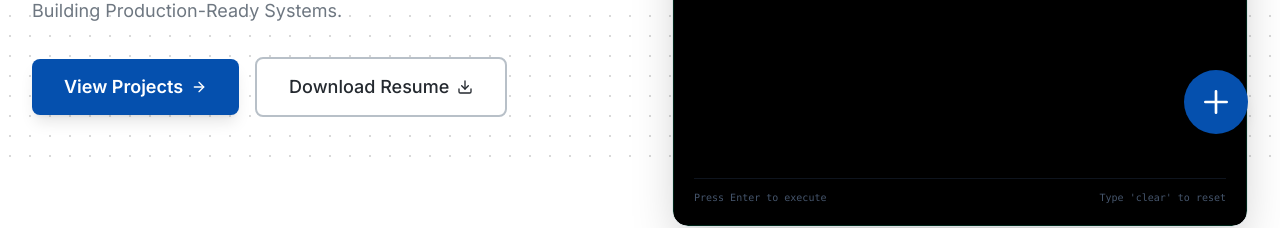
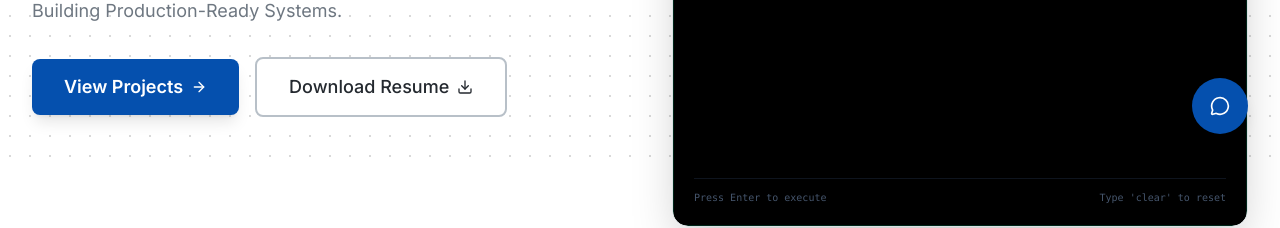
Before and after one commit to aabhiyann/portfolio-abhiyan, a React (Vite) app: page / in a window 1280 px wide. Shown: the part 634-862 px from the top of the page. Built offline with nearby package versions, Linux system fonts and the light colour scheme.

Commit message:
style(fab): replace + icon with MessageCircle chat icon

```diff
--- a/src/components/FloatingActionButton.tsx
+++ b/src/components/FloatingActionButton.tsx
@@ -1,5 +1,6 @@
 import React from "react";
-import { motion } from "framer-motion";
+import { motion, AnimatePresence } from "framer-motion";
+import { MessageCircle, X } from "lucide-react";
 
 interface FloatingActionButtonProps {
   onClick: () => void;
@@ -13,30 +14,34 @@ const FloatingActionButton: React.FC<FloatingActionButtonProps> = ({
   return (
     <motion.button
       onClick={onClick}
-      className="fixed bottom-8 right-8 w-16 h-16 btn-primary rounded-full shadow-lg flex items-center justify-center z-50"
-      whileHover={{ scale: 1.1 }}
-      whileTap={{ scale: 0.9 }}
+      className="fixed bottom-8 right-8 w-14 h-14 btn-primary rounded-full shadow-lg flex items-center justify-center z-50"
+      whileHover={{ scale: 1.05 }}
+      whileTap={{ scale: 0.95 }}
       aria-label={isOpen ? "Close AI Concierge" : "Open AI Concierge"}
     >
-      <motion.div
-        initial={false}
-        animate={isOpen ? { rotate: 45 } : { rotate: 0 }}
-      >
-        <svg
-          xmlns="http://www.w3.org/2000/svg"
-          className="h-8 w-8"
-          fill="none"
-          viewBox="0 0 24 24"
-          stroke="currentColor"
-        >
-          <path
-            strokeLinecap="round"
-            strokeLinejoin="round"
-            strokeWidth={2}
-            d="M12 4v16m8-8H4"
-          />
-        </svg>
-      </motion.div>
+      <AnimatePresence mode="wait" initial={false}>
+        {isOpen ? (
+          <motion.span
+            key="close"
+            initial={{ opacity: 0, rotate: -90 }}
+            animate={{ opacity: 1, rotate: 0 }}
+            exit={{ opacity: 0, rotate: 90 }}
+            transition={{ duration: 0.15 }}
+          >
+            <X className="w-5 h-5" />
+          </motion.span>
+        ) : (
+          <motion.span
+            key="chat"
+            initial={{ opacity: 0, rotate: 90 }}
+            animate={{ opacity: 1, rotate: 0 }}
+            exit={{ opacity: 0, rotate: -90 }}
+            transition={{ duration: 0.15 }}
+          >
+            <MessageCircle className="w-5 h-5" />
+          </motion.span>
+        )}
+      </AnimatePresence>
     </motion.button>
   );
 };
```
